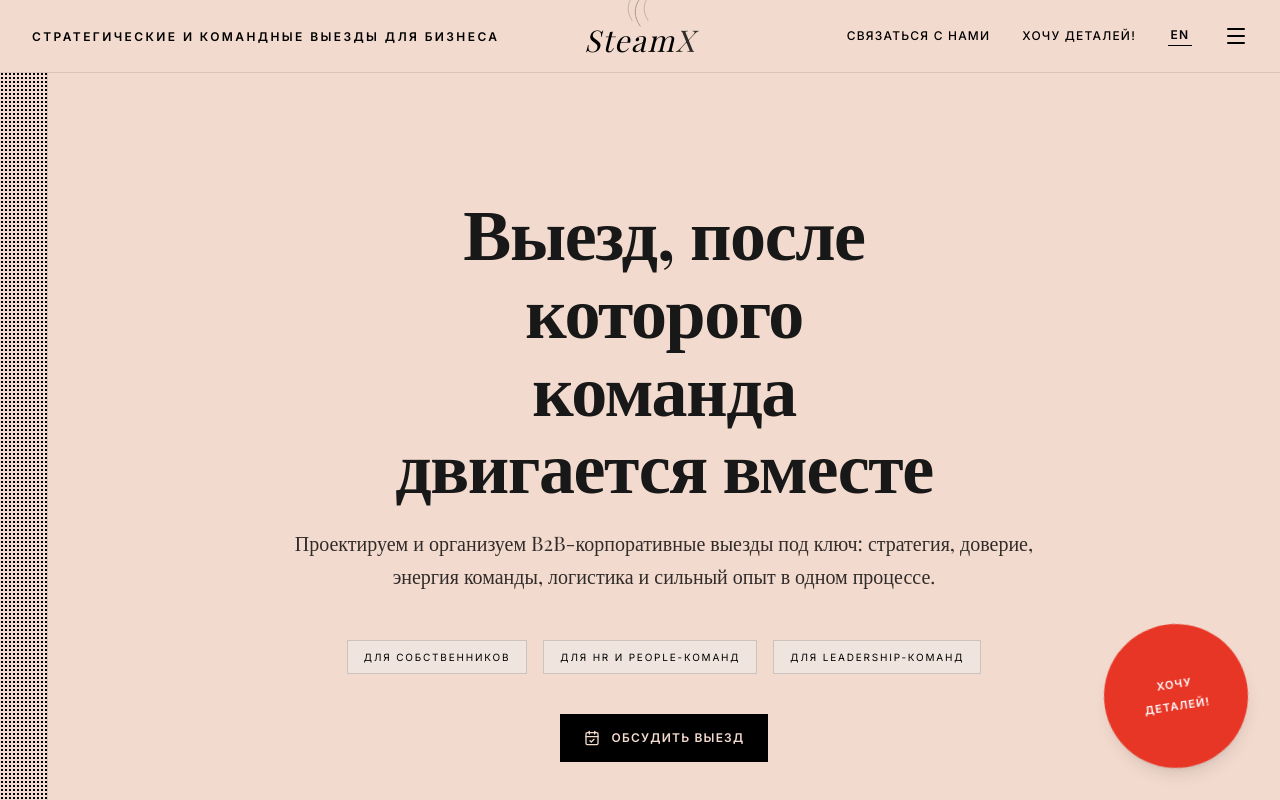
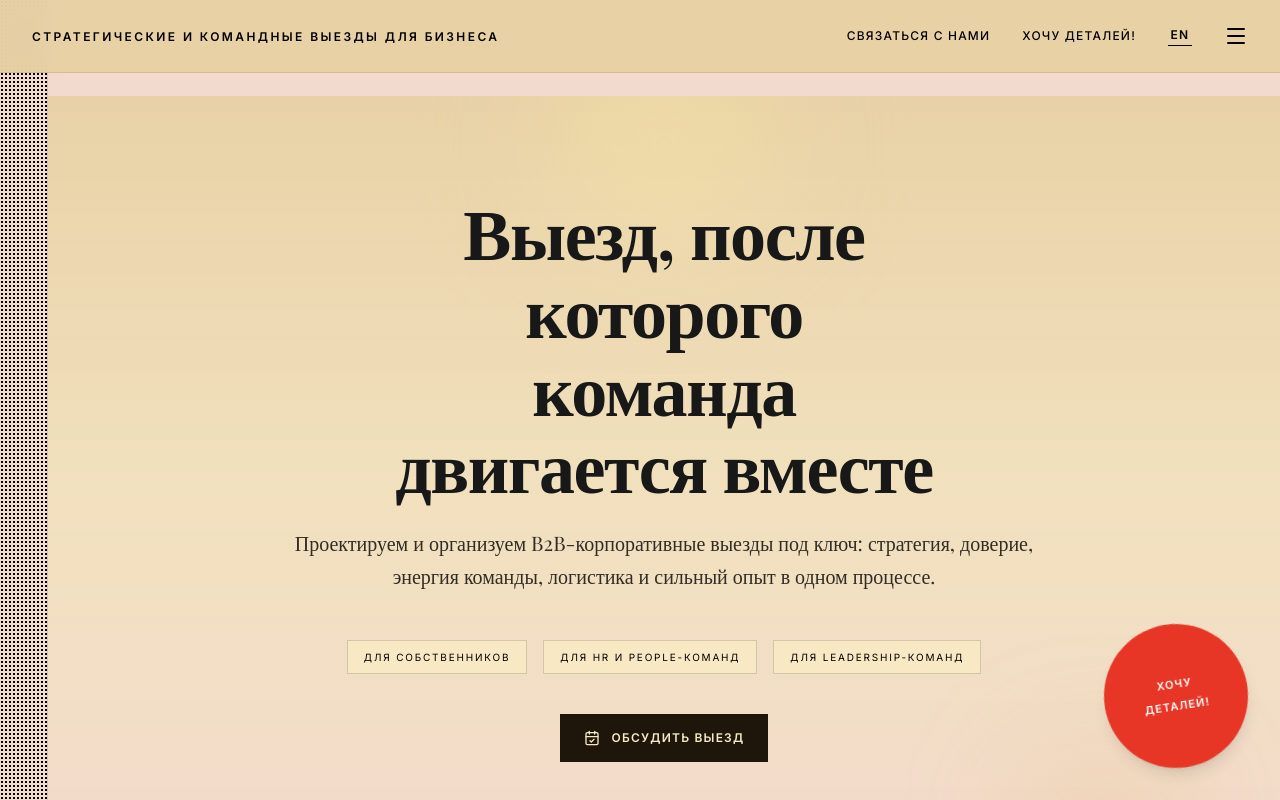
Before and after one commit to eppelas/yury-event, a React (Vite) app: page / in a window 1280 px wide. Built offline with nearby package versions, Linux system fonts and the light colour scheme; a web font is replaced by a local one.

Commit message:
Warm up hero and remove SteamX

```diff
--- a/src/components/YuryEventPage.tsx
+++ b/src/components/YuryEventPage.tsx
@@ -248,22 +248,9 @@ const T = {
 type Lang = 'ru' | 'en';
 
 const Header = ({ lang, setLang, setIsMenuOpen }: { lang: Lang, setLang: (v: Lang) => void, setIsMenuOpen: (v: boolean) => void }) => (
-  <header className="fixed top-0 left-0 right-0 z-40 flex justify-between items-center px-4 py-4 md:px-8 md:py-6 bg-[#F3DACE] border-b border-black/10 gap-4">
+  <header className="fixed top-0 left-0 right-0 z-40 flex justify-between items-center px-4 py-4 md:px-8 md:py-6 bg-[#E8D1A4]/95 backdrop-blur-sm border-b border-black/10 gap-4">
     <div className="font-sans-chronakis text-[10px] md:text-xs tracking-[0.18em] md:tracking-[0.2em] font-bold uppercase leading-tight max-w-[12rem] md:max-w-none">
       {T.header_title[lang]}
-    </div>
-
-    <div className="absolute left-1/2 top-1/2 -translate-x-1/2 -translate-y-1/2 hidden md:block">
-      <div className="flex flex-col items-center justify-center relative hover:-translate-y-1 transition-transform cursor-pointer">
-        <svg viewBox="0 0 24 24" className="w-8 text-black opacity-30 absolute -top-5" overflow="visible">
-          <path d="M12,24 C7,17 7,10 12,3 C17,-4 17,-11 12,-18" stroke="currentColor" strokeWidth="0.75" fill="none" strokeLinecap="round" />
-          <path d="M6,20 C2,14 2,8 6,2 C10,-4 10,-10 6,-16" stroke="currentColor" strokeWidth="0.75" fill="none" strokeLinecap="round" opacity="0.6" />
-          <path d="M18,20 C14,14 14,8 18,2 C22,-4 22,-10 18,-16" stroke="currentColor" strokeWidth="0.75" fill="none" strokeLinecap="round" opacity="0.6" />
-        </svg>
-        <div className="font-serif-chronakis italic text-3xl font-medium tracking-wider relative z-10 pt-2">
-          Steam<span className="opacity-80">X</span>
-        </div>
-      </div>
     </div>
 
     <div className="flex items-center gap-4 md:gap-8 shrink-0">
@@ -470,9 +457,13 @@ export default function YuryEventPage() {
       <main className="pl-0 md:pl-12 pt-20 md:pt-24">
 
         {/* Hero Title */}
-        <section className="py-20 md:py-24 px-5 md:px-16 text-center border-b border-black/10 relative overflow-hidden">
+        <section className="py-20 md:py-24 px-5 md:px-16 text-center border-b border-black/10 relative overflow-hidden bg-[linear-gradient(180deg,rgba(232,209,164,0.95)_0%,rgba(241,225,188,0.9)_48%,rgba(243,218,206,0.92)_100%)]">
+          <div className="absolute inset-0 pointer-events-none">
+            <div className="absolute -top-16 left-1/2 h-56 w-56 -translate-x-1/2 rounded-full bg-[#F7E5A7]/45 blur-3xl" />
+            <div className="absolute bottom-0 right-[8%] h-40 w-40 rounded-full bg-[#D6A94A]/20 blur-3xl" />
+          </div>
           <h1
-            className="font-serif-chronakis text-[2rem] sm:text-4xl md:text-6xl lg:text-7xl mb-5 md:mb-6 mx-auto w-full max-w-[21rem] sm:max-w-5xl leading-[1.08]"
+            className="relative font-serif-chronakis text-[2rem] sm:text-4xl md:text-6xl lg:text-7xl mb-5 md:mb-6 mx-auto w-full max-w-[21rem] sm:max-w-5xl leading-[1.08]"
           >
             {lang === 'ru' ? (
               <>
@@ -488,15 +479,15 @@ export default function YuryEventPage() {
               </>
             )}
           </h1>
-          <p className="font-serif-chronakis text-[15px] sm:text-lg md:text-xl max-w-[18rem] sm:max-w-3xl mx-auto mb-10 md:mb-12 opacity-80 leading-relaxed">
+          <p className="relative font-serif-chronakis text-[15px] sm:text-lg md:text-xl max-w-[18rem] sm:max-w-3xl mx-auto mb-10 md:mb-12 opacity-80 leading-relaxed">
             {T.hero_subtitle[lang]}
           </p>
-          <div className="flex flex-col sm:flex-row sm:flex-wrap items-center justify-center gap-3 md:gap-4 mb-10">
+          <div className="relative flex flex-col sm:flex-row sm:flex-wrap items-center justify-center gap-3 md:gap-4 mb-10">
             {(lang === 'ru'
               ? ['Для собственников', 'Для HR и People-команд', 'Для leadership-команд']
               : ['For founders', 'For HR and People teams', 'For leadership teams']
             ).map((item) => (
-              <span key={item} className="border border-black/15 px-4 py-2 font-sans-chronakis text-[10px] tracking-[0.12em] md:tracking-[0.18em] uppercase bg-[#EFE5DE] max-w-[calc(100vw-3rem)] leading-relaxed">
+              <span key={item} className="border border-black/15 px-4 py-2 font-sans-chronakis text-[10px] tracking-[0.12em] md:tracking-[0.18em] uppercase bg-[#F8E8C4] max-w-[calc(100vw-3rem)] leading-relaxed">
                 {item}
               </span>
             ))}
@@ -505,12 +496,12 @@ export default function YuryEventPage() {
             href="https://t.me/chikhalov2"
             target="_blank"
             rel="noreferrer"
-            className="inline-flex items-center gap-3 bg-black text-[#F3DACE] px-6 py-4 font-sans-chronakis text-xs tracking-widest uppercase font-bold hover:bg-[#E83626] transition-colors"
+            className="relative inline-flex items-center gap-3 bg-[#1E160A] text-[#F8E8C4] px-6 py-4 font-sans-chronakis text-xs tracking-widest uppercase font-bold hover:bg-[#6D4C12] transition-colors"
           >
             <CalendarCheck className="w-4 h-4" />
             {T.final_cta_button[lang]}
           </a>
-          <p className="font-sans-chronakis text-xs tracking-[0.3em] uppercase opacity-60 mt-10">
+          <p className="relative font-sans-chronakis text-xs tracking-[0.3em] uppercase opacity-60 mt-10">
             {T.hero_caption[lang]}
           </p>
         </section>
```
